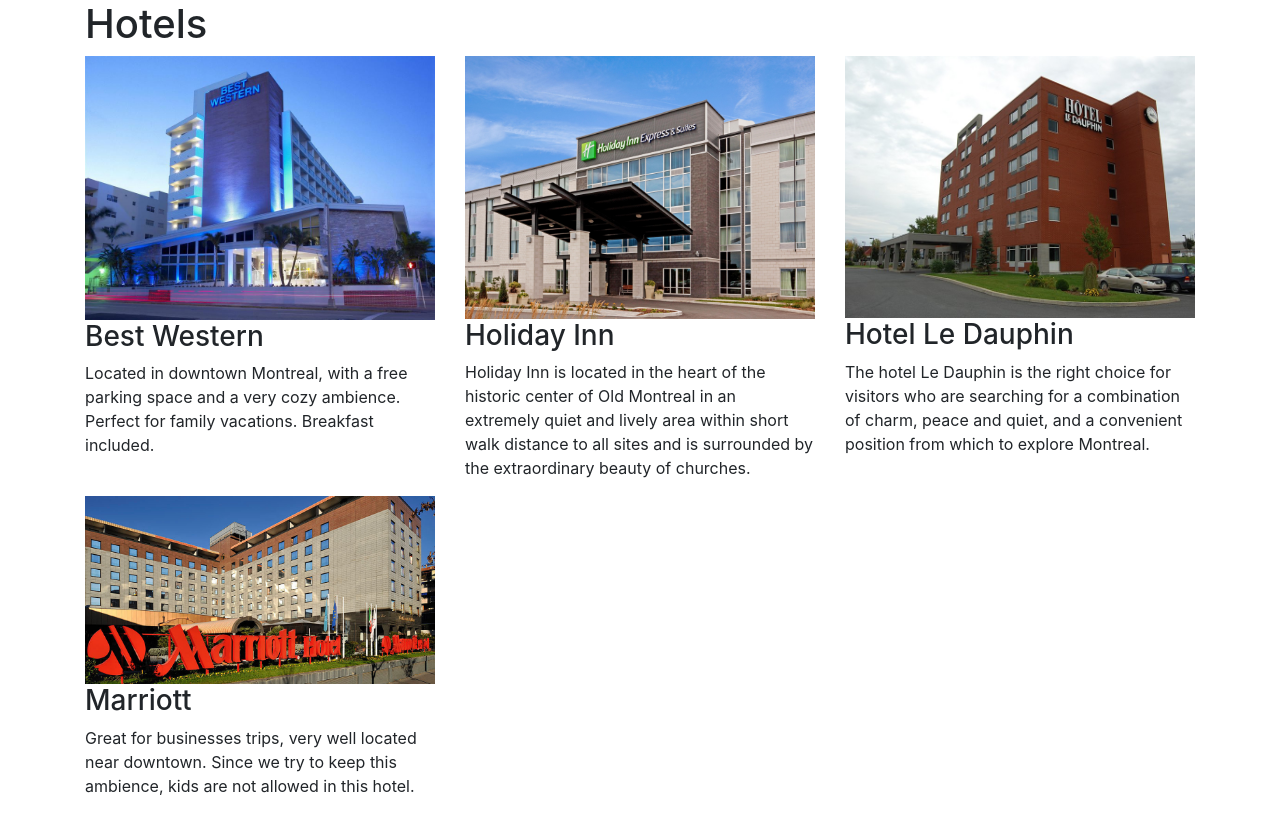
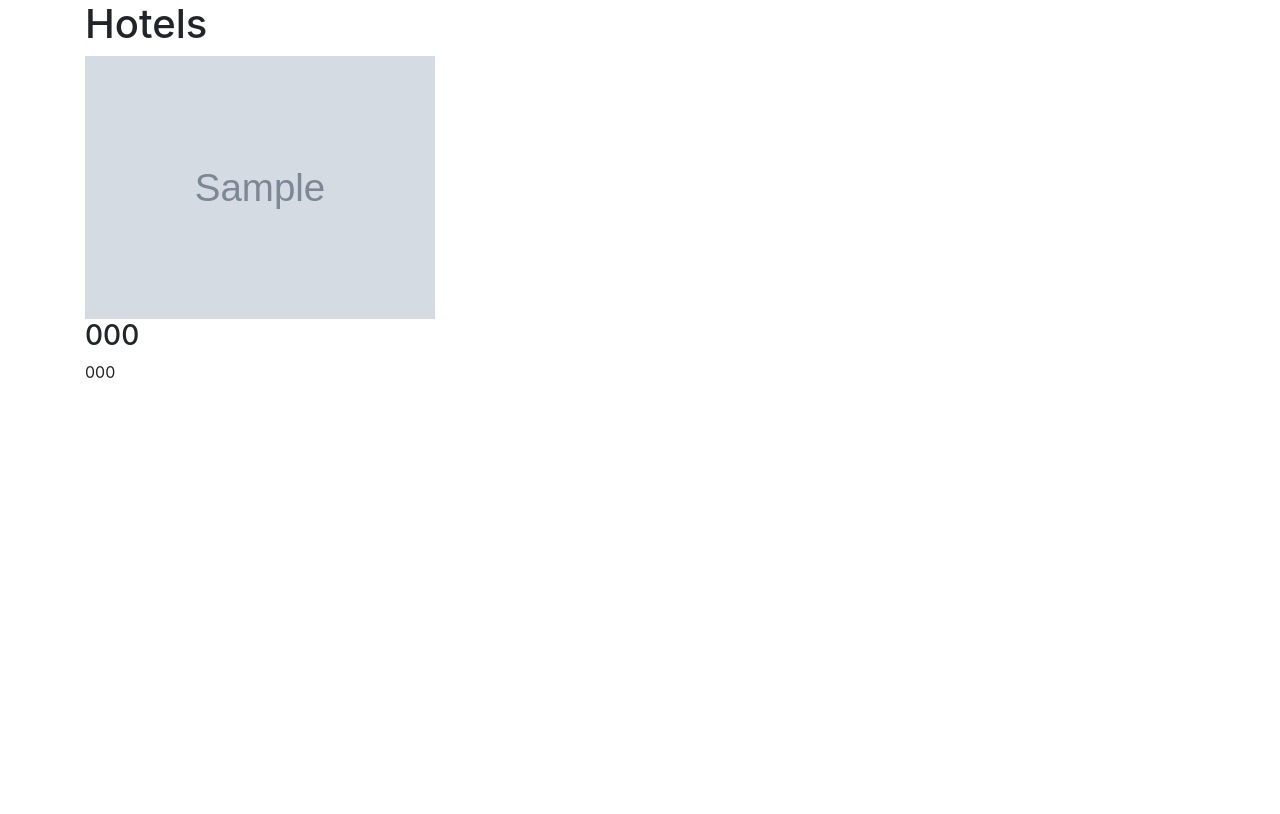
Before and after one commit to danielmontanez/hotels, a PHP site: page /public/views/hotels.view.php in a window 1280 px wide. After the commit the page ends 378 px from the top, so only its background shows below. Run offline with PHP 8.4, Linux system fonts and the light colour scheme; tables that the repository leaves empty hold one stand-in row (values such as "Sample post"); grey boxes marked "Sample" are stand-in pictures; some libraries are stand-ins or nearby versions.

Commit message:
Hotels retrieved from DB

```diff
--- a/public/views/hotels.view.php
+++ b/public/views/hotels.view.php
@@ -1,52 +1,51 @@
 <?php
 
 include_once "includes/_header.php";
+require $_SERVER['DOCUMENT_ROOT'].'/hotels/core/database/connection.php';
+
+$pdo = Connection::connect();
+$sql="SELECT * FROM hotel;";
+
+$hotels_results=$pdo->prepare($sql);
+$hotels_results->execute();
+
+
+if($hotels_results->columnCount() < 1)
+    echo"<h1>No hotels available</h1>";
 
 ?>
-
 <div class="container">
   <h1>Hotels</h1>
+    <div class="row">
 
-  <div class="row">
-    <div class="col-md-4">
-      <div class="thumbnail">
-          <img src="../assets/bestwestern.jpg" alt="Best Western" style="width:100%">
-          <h3>Best Western</h3>
-          <div class="caption">
-            <p>Located in downtown Montreal, with a free parking space and a very cozy ambience. Perfect for family vacations. Breakfast included.</p>
+
+
+
+<?php
+while ($hotels=$hotels_results->fetch(PDO::FETCH_ASSOC)){
+
+    $hotel_name = $hotels['hotel_name'];
+    $hotel_desc = $hotels['hotel_desc'];
+    $hotel_image = $hotels['hotel_image'];
+
+
+
+
+echo"
+    <div class='col-md-4'>
+      <div class='thumbnail'>
+          <img src=".$hotel_image." alt=".hotel_name." style='width:100%'>
+          <h3>".$hotel_name."</h3>
+          <div class='caption'>
+            <p>".$hotel_desc."</p>
           </div>
       </div>
     </div>
-    <div class="col-md-4">
-      <div class="thumbnail">
-          <img src="../assets/holidayinn.jpg" alt="Holiday Inn" style="width:100%">
-          <h3>Holiday Inn</h3>
-          <div class="caption">
-            <p>Holiday Inn is located in the heart of the historic center of Old Montreal in an extremely quiet and lively area within short walk distance to all sites and is surrounded by the extraordinary beauty of churches.</p>
-          </div>
-      </div>
-    </div>
-    <div class="col-md-4">
-      <div class="thumbnail">
-          <img src="../assets/ledauphin.jpg" alt="Hotel Le Dauphin" style="width:100%">
-          <h3>Hotel Le Dauphin</h3>
-          <div class="caption">
-            <p>The hotel Le Dauphin is the right choice for visitors who are searching for a combination of charm, peace and quiet, and a convenient position from which to explore Montreal.</p>
-          </div>
-      </div>
-    </div>
-    </div>
-      <div class="row">
 
-      <div class="col-md-4">
-      <div class="thumbnail">
-          <img src="../assets/marriott.jpg" alt="Marriott" style="width:100%">
-          <h3>Marriott</h3>
-          <div class="caption">
-            <p>Great for businesses trips, very well located near downtown. Since we try to keep this ambience, kids are not allowed in this hotel.</p>
-          </div>
-      </div>
-    </div>
+    ";
+}
+
+?>
 
   </div>
 </div>
```
